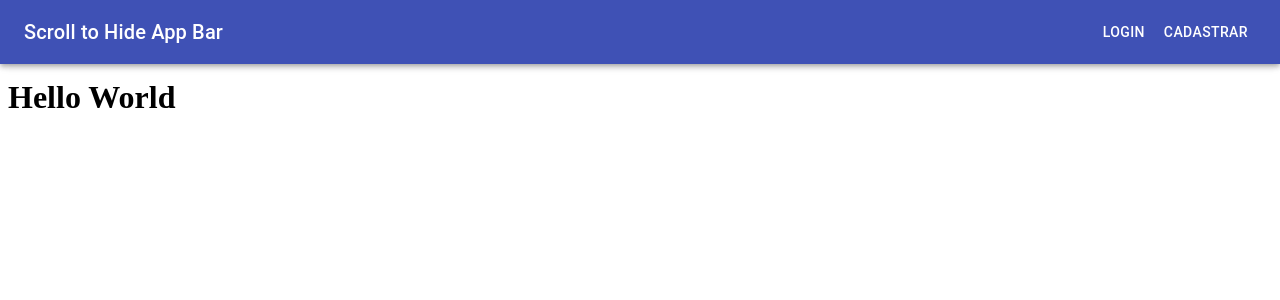
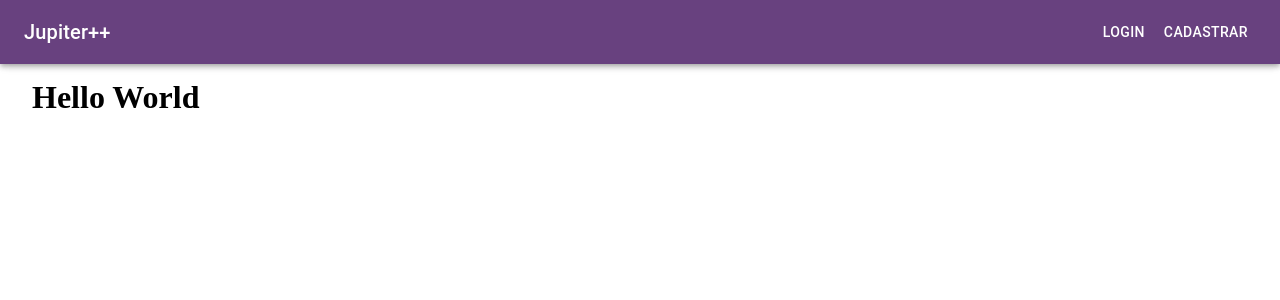
Before and after one commit to Projeto-USPY/uspy-frontend, a React app: page / in a window 1280 px wide. Shown: the top 300 px of the page. Built offline with nearby package versions, Linux system fonts and the light colour scheme.

Commit message:
Create interface theme and use it to feed colors of app

```diff
--- a/src/components/Navbar/index.tsx
+++ b/src/components/Navbar/index.tsx
@@ -26,7 +26,7 @@ const Navbar: React.FC<NavbarProps> = (props) => {
 	return <HideOnScroll {...props}>
 		<AppBar color='primary'>
 			<Toolbar className="toolbar">
-				<Typography variant="h6">Scroll to Hide App Bar</Typography>
+				<Typography variant="h6">Jupiter++</Typography>
 				<div>
 					{buttons.map((title, idx) => <Button className="h100" color="inherit" key={idx}>{title}</Button>)}
 				</div>
--- a/src/index.tsx
+++ b/src/index.tsx
@@ -1,12 +1,19 @@
+import { ThemeProvider } from '@material-ui/core'
 import React from 'react'
 import ReactDOM from 'react-dom'
 import Navbar from './components/Navbar'
+import Container from '@material-ui/core/Container'
+import theme from './theme'
 
 const App = () => {
 	return <>
-		<Navbar buttons={['Login', 'Cadastrar']}/>
-		<div style={{ height: '50px' }}></div>
-		<h1> Hello World </h1>
+		<ThemeProvider theme={theme}>
+			<Navbar buttons={['Login', 'Cadastrar']}/>
+			<Container style={{ backgroundColor: 'secondary' }}>
+				<div style={{ height: '50px' }}></div>
+				<h1> Hello World </h1>
+			</Container>
+		</ThemeProvider>
 	</>
 }
 
--- /dev/null
+++ b/src/theme/index.ts
@@ -0,0 +1,19 @@
+import { createMuiTheme } from '@material-ui/core/styles'
+
+const primaryColor = '#68417f'
+const secondaryColor = '#b2d3e1'
+const theme = createMuiTheme({
+	palette: {
+		primary: {
+			main: primaryColor,
+			contrastText: '#fff'
+		},
+		secondary: {
+			main: secondaryColor,
+			contrastText: '#000'
+		}
+	}
+
+})
+
+export default theme
```
